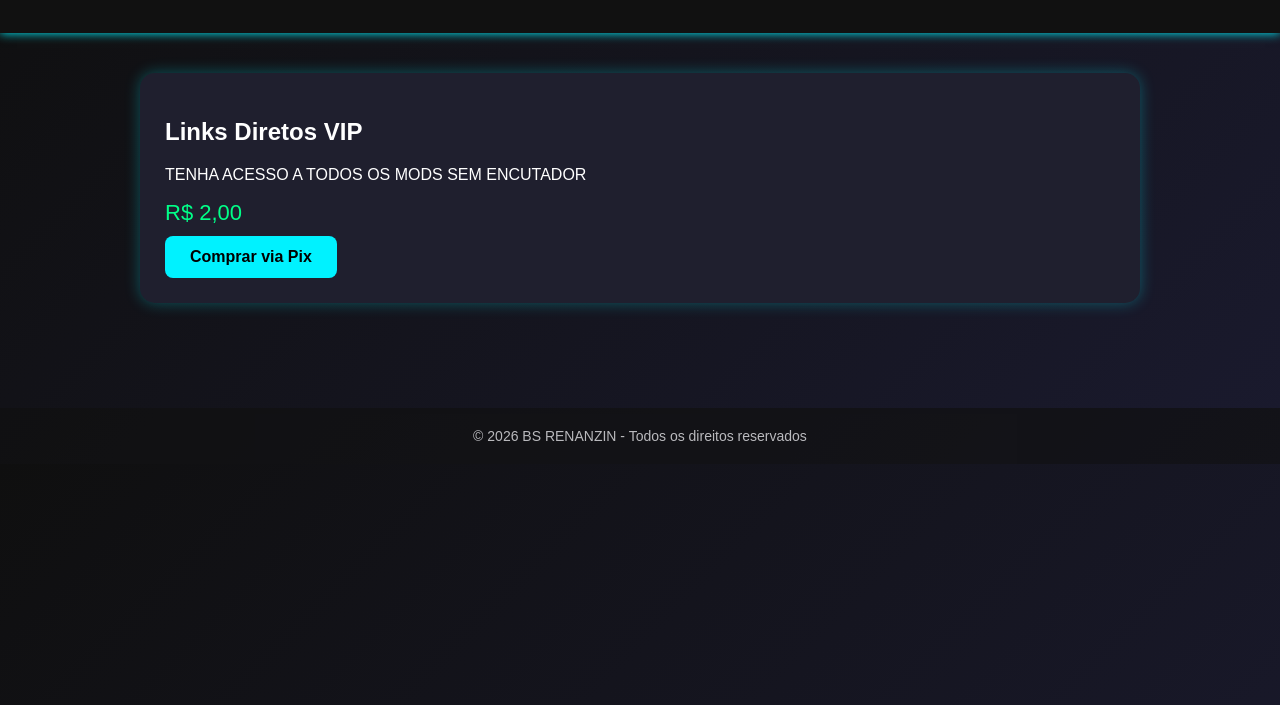
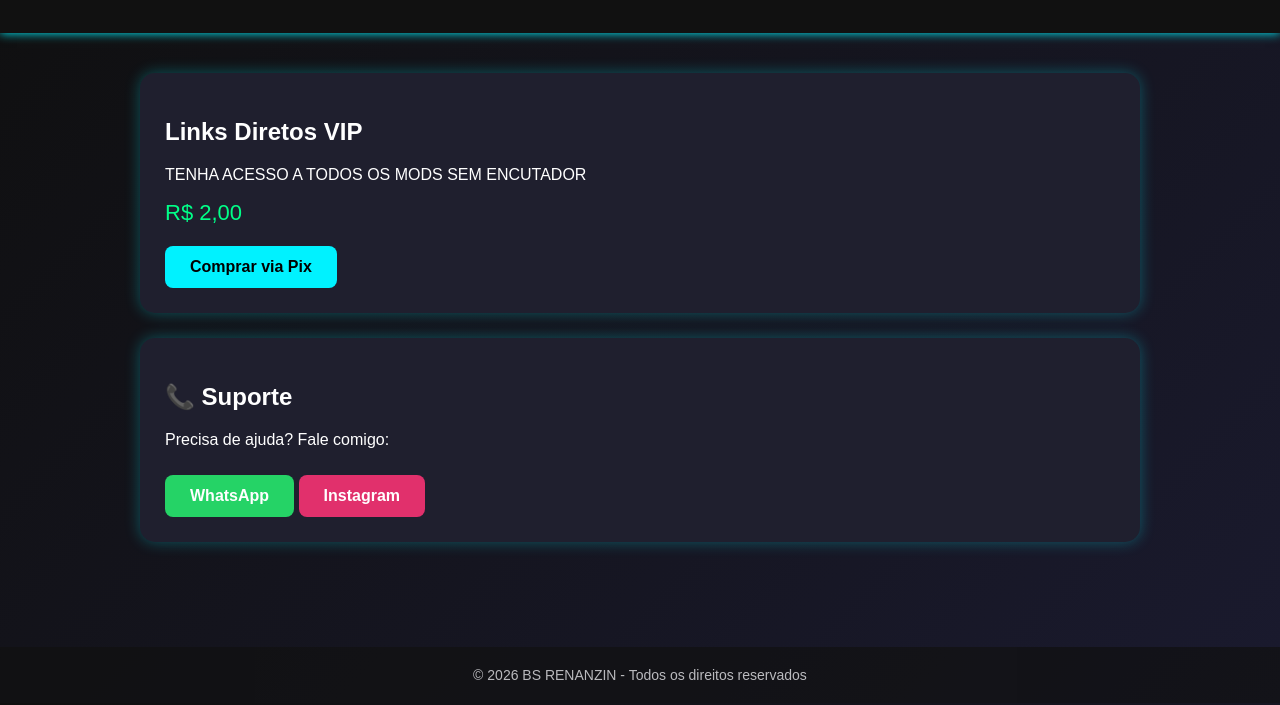
Before and after one commit to Tejsiww918/BS-VENDAS, a plain HTML site: page index.html in a window 1280 px wide. Shown: the part 95-800 px from the top of the page. Drawn offline with Linux system fonts and the light colour scheme.

Commit message:
Update index.html

```diff
--- a/index.html
+++ b/index.html
@@ -60,10 +60,21 @@
       text-decoration: none;
       font-weight: bold;
       transition: 0.3s;
+      margin-top: 10px;
     }
 
     .btn:hover {
       background: #00ff88;
+    }
+
+    .btn-whatsapp {
+      background: #25D366;
+      color: white;
+    }
+
+    .btn-instagram {
+      background: #E1306C;
+      color: white;
     }
 
     footer {
@@ -86,6 +97,7 @@
 
 <div class="container">
 
+  <!-- Produto -->
   <div class="card">
     <h2>Links Diretos VIP</h2>
     <p>TENHA ACESSO A TODOS OS MODS SEM ENCUTADOR</p>
@@ -93,7 +105,22 @@
     <a href="https://mpago.la/2rUaxT3" class="btn">Comprar via Pix</a>
   </div>
 
+  <!-- SUPORTE -->
+  <div class="card">
+    <h2>📞 Suporte</h2>
+    <p>Precisa de ajuda? Fale comigo:</p>
 
+    <!-- COLOQUE SEU NÚMERO AQUI -->
+    <a href="https://wa.me/5581992227990" class="btn btn-whatsapp" target="_blank">
+      WhatsApp
+    </a>
+
+    <!-- COLOQUE SEU @ AQUI -->
+    <a href="https://instagram.com/bsrenanzin" class="btn btn-instagram" target="_blank">
+      Instagram
+    </a>
+
+  </div>
 
 </div>
 
```
